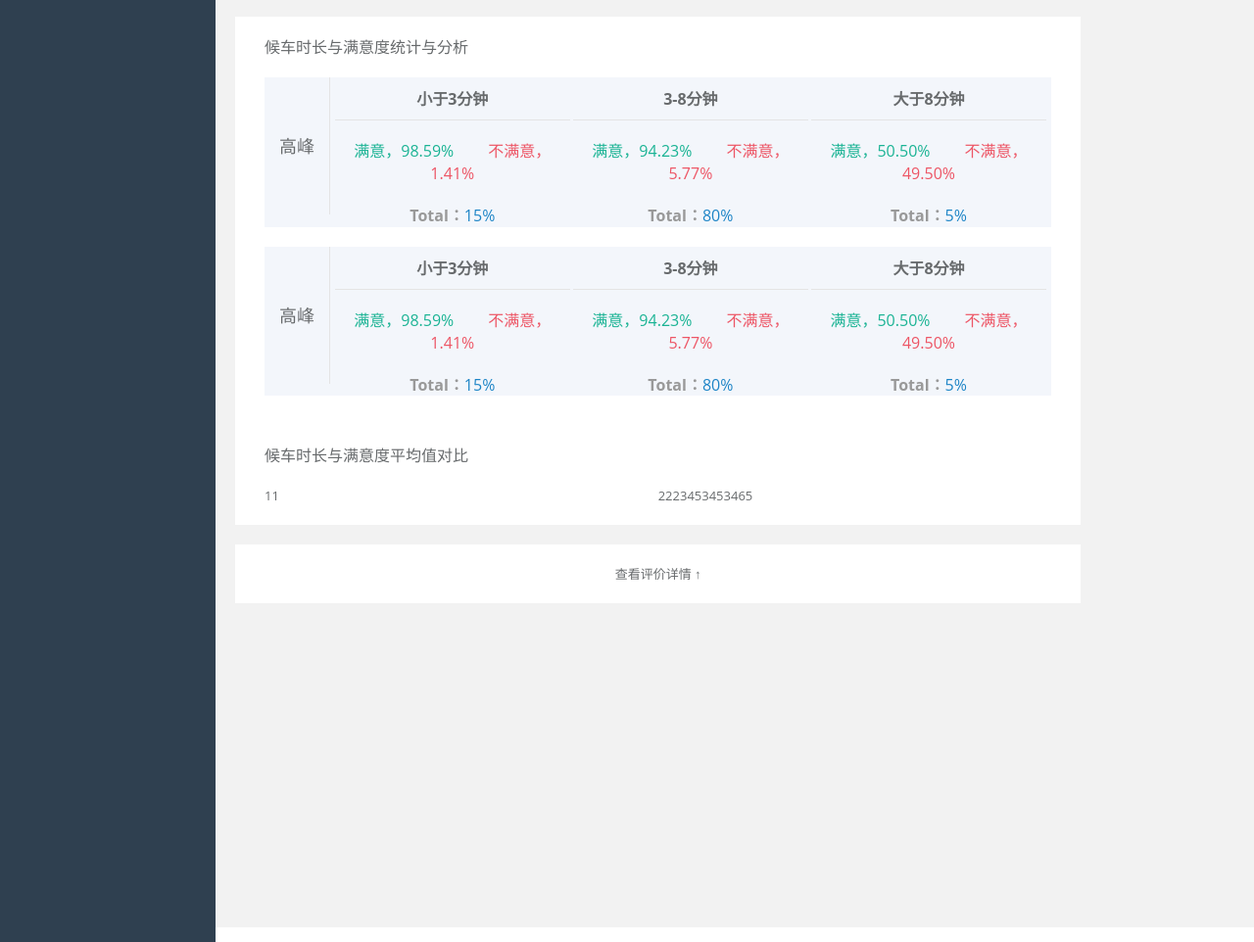
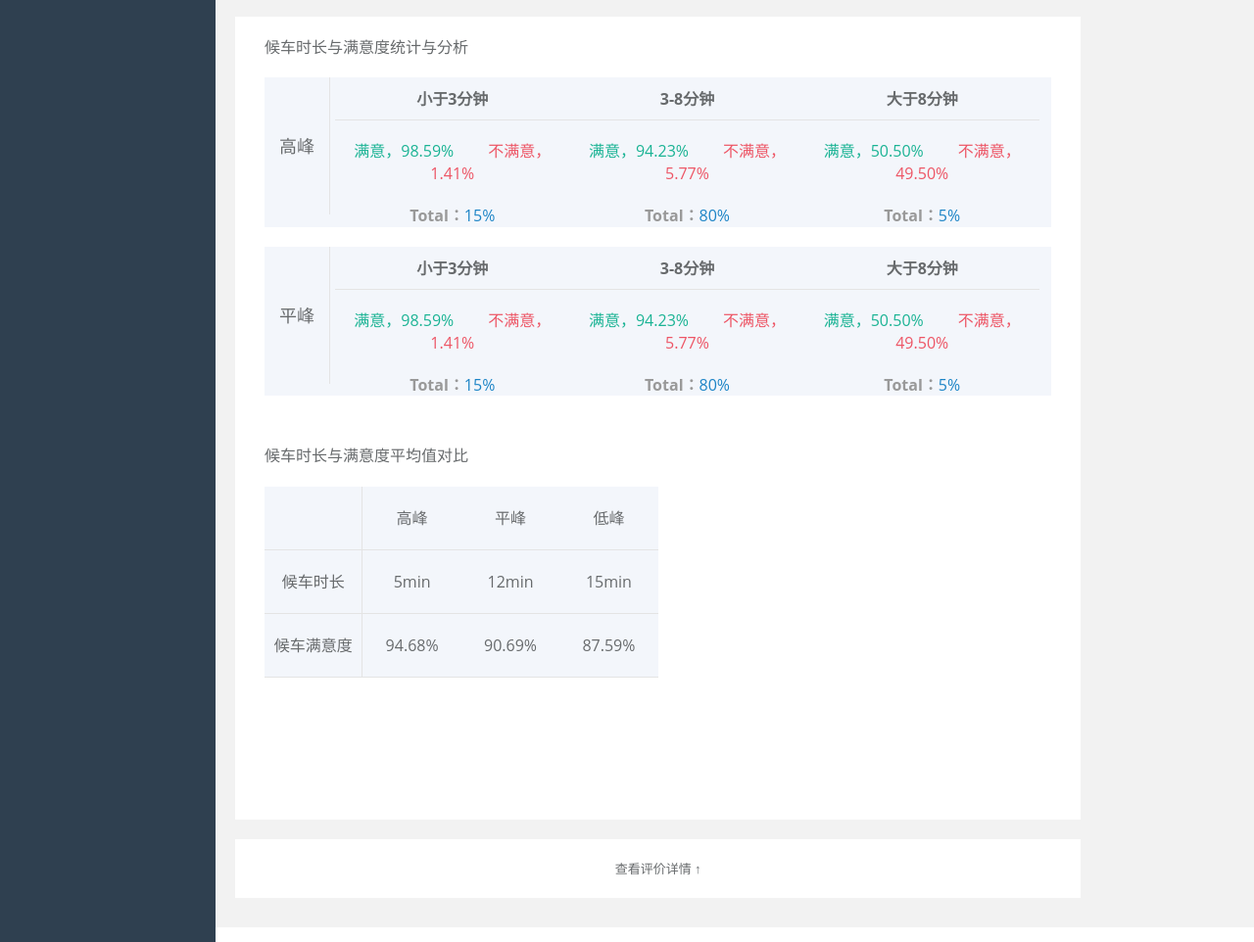
Before and after one commit to lty-hadoop/HadoopDev, a website: page index.html in a window 1280 px wide and 1569 px high. Shown: the part 607-1569 px from the top of the page at 98% size. Drawn offline with Linux system fonts and the light colour scheme.

Commit message:
候车时长与满意度分析

```diff
--- a/css/mge.css
+++ b/css/mge.css
@@ -84,6 +84,9 @@
 }
 .other-peak {
     margin:0 5px;
+    display: flex;
+    flex: 1;
+    flex-wrap: wrap;
 }
 .identical-peak {
     display: inline-block;
@@ -98,3 +101,12 @@
     border-bottom: 1px solid #e4e4e4;
     display: block;
 }
+.col25 {
+    flex: 0 0 25%;
+}
+.peak-table {
+    font-size: 16px;
+    height: 65px;
+    line-height:65px;
+    border-bottom: 1px solid #e4e4e4;
+}
--- a/html/route-optimization/waiting-and-analysis.html
+++ b/html/route-optimization/waiting-and-analysis.html
@@ -53,7 +53,7 @@
                                     </div>
                                 </div>
                             <div class="mg_t20 bg_f3f6fb of_h">
-                                <div class="col-sm-1 col-md-1 col-lg-1 text_c f18 bd_r1 peak-value-high">高峰</div>
+                                <div class="col-sm-1 col-md-1 col-lg-1 text_c f18 bd_r1 peak-value-high">平峰</div>
                                 <div class="col-sm-11 col-md-11 col-lg-11">
                                     <div class="other-peak">
                                         <div class="identical-peak">
@@ -84,10 +84,31 @@
                             <p class="statis-title f16 mg_t50">候车时长与满意度平均值对比</p>
                             <div class="clear">
                                 <div class="mg_t20 col-sm-6 col-md-6 col-lg-6">
-                                    11
+                                    <div class="bg_f3f6fb text_c">
+                                        <div class="dis_f">
+                                            <div class="col25 peak-table bd_r1"></div>
+                                            <div class="col25 peak-table">高峰</div>
+                                            <div class="col25 peak-table">平峰</div>
+                                            <div class="col25 peak-table">低峰</div>
+                                        </div>
+                                        <div class="dis_f">
+                                            <div class="col25 peak-table bd_r1">候车时长</div>
+                                            <div class="col25 peak-table">5min</div>
+                                            <div class="col25 peak-table">12min</div>
+                                            <div class="col25 peak-table">15min</div>
+                                        </div>
+                                        <div class="dis_f">
+                                            <div class="col25 peak-table bd_r1">候车满意度</div>
+                                            <div class="col25 peak-table">94.68%</div>
+                                            <div class="col25 peak-table">90.69%</div>
+                                            <div class="col25 peak-table">87.59%</div>
+                                        </div>
+                                    </div>
                                 </div>
-                                <div class="mg_t20 col-sm-6 col-md-6 col-lg-6">
-                                    2223453453465
+                                <div class="col-sm-6 col-md-6 col-lg-6">
+                                    <div class="mg_l20">
+                                        <div id="contrast-chart" style="width:100%;height:340px;"></div>
+                                    </div>
                                 </div>
                             </div>
 
```
Also changed, not shown: js/route-optimization/waiting-and-analysis.js (+80 -1 lines).
